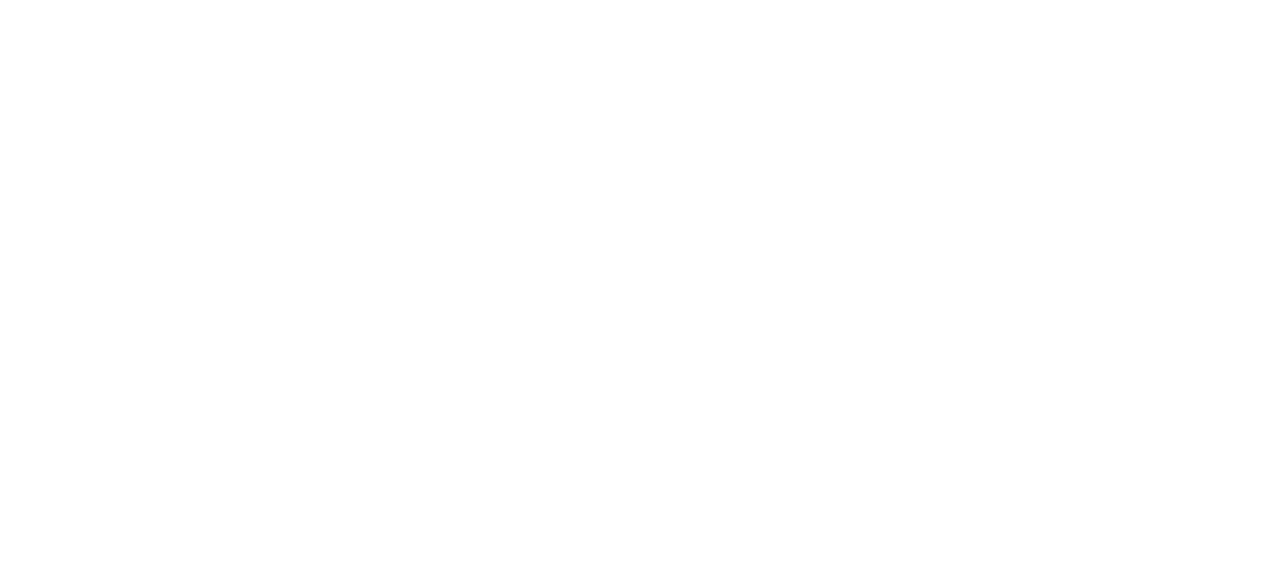
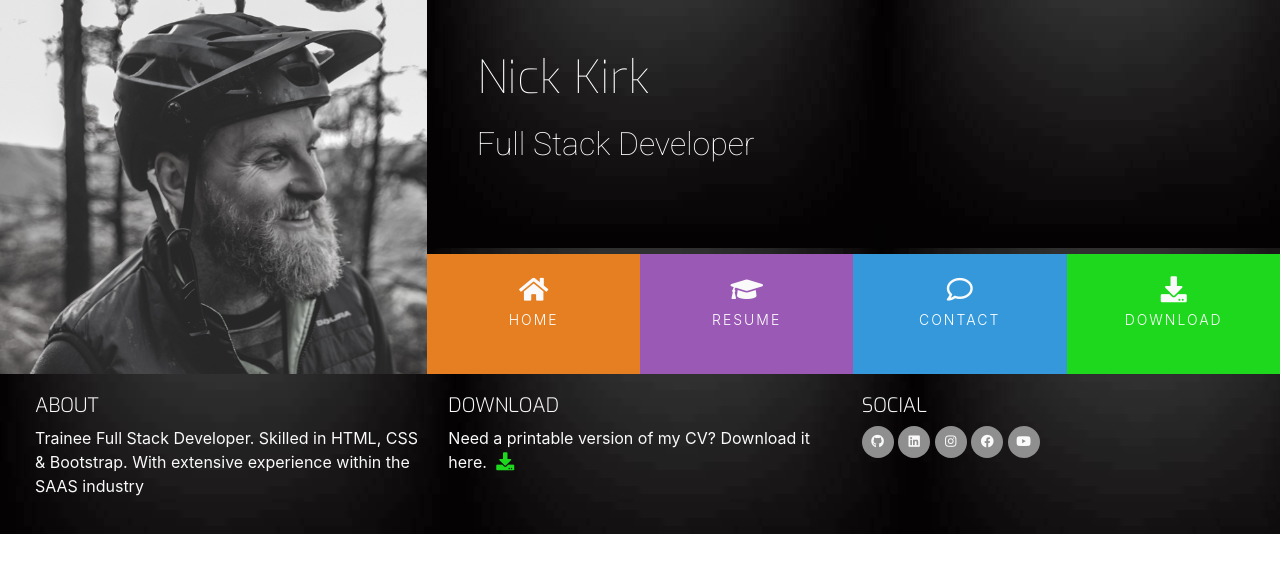
Before and after one commit to nickassafkirk/Nick-Kirk-Resume, a plain HTML site: page resume.html in a window 1280 px wide. Drawn offline with nearby package versions, Linux system fonts and the light colour scheme.

Commit message:
finish styling footer content. Copy Header + footer to contact + resume pages

```diff
--- a/assets/css/style.css
+++ b/assets/css/style.css
@@ -2,12 +2,23 @@
 
 @import url('https://fonts.googleapis.com/css2?family=Exo:ital,wght@0,100;0,200;0,300;0,400;0,500;0,600;0,700;1,100;1,200;1,300;1,400;1,500;1,600;1,700&family=Roboto:ital,wght@0,100;0,300;0,400;0,500;0,700;0,900;1,100;1,300;1,400;1,500;1,700;1,900&display=swap');
 
+:root{
+    --offwhite: #fafafa;
+    --lightgrey: #8f8f8f;
+    --glowgreen: rgb(29, 216, 29);
+    --home: #e67e22;
+    --resume: #9b59b6;
+    --contact: #3498db;
+    --download: #525252;
+    --footer: #525252;
+    --gradient: url("../images/gradient.jpg");
 
+}
 /* colors */
 
 .bg-color-name-title{
 
-   background: url("../images/gradient.jpg");
+   background: var(--gradient);
    /*
    background-color:#676767;
     background-position: center;
@@ -15,19 +26,19 @@
 }
 
 .ui-menu-color-home{
-    background-color: #e67e22;
+    background-color: var(--home);
 }
 
 .ui-menu-color-resume{
-    background-color: #9b59b6;
+    background-color: var(--resume);
 }
 
 .ui-menu-color-contact{
-    background-color: #3498db;
+    background-color: var(--contact);
 }
 
 .ui-menu-color-download{
-    background-color: #525252;
+    background-color: var(--glowgreen);
 }
 
 /* Heading */
@@ -107,7 +118,7 @@ header{
 .menuitem a i{
     padding-top: 22px;
     display: block;
-    color: #fafafa;
+    color: var(--offwhite);
     font-size: 26px;
 }
 
@@ -141,14 +152,59 @@ h1,h2,h3,h4,{
 .general-sub{
     font-family: 'Exo', sans-serif;
     font-weight: 300;
-    color: #fafafa;
+    color: var(--offwhite);
 }
+
+.inline-block{display: inline-block;}
 
 /* footer */
 
 footer{
-    background-color: #525252;
-    color: #fafafa;
+    background: var(--gradient);
+    color: var(--offwhite);
     min-height: 120px;
     margin: 0;
 }
+
+#footer-details{
+    padding: 20px;
+}
+
+.cv-pdf i{
+    font-size: 18px;
+    color: var(--glowgreen);
+    text-align: center;
+    padding-left: 5px;
+    transition: all 0.35s ease-in-out;
+    -moz-transition: all 0.35s ease-in-out; /* Mozilla */
+    -webkit-transition: all 0.35s ease-in-out; /* Webkit */
+    -o-transition: all 0.35s ease-in-out; /* Opera */
+}
+
+.cv-pdf i:hover{
+    color: var(--home);
+}
+
+.social-links{
+    padding-bottom: 15px;
+}
+
+.social-links li a i{
+    width: 32px;
+    height: 32px;
+    padding: 12px 0;
+    border-radius: 50%;
+    font-size: 13px;
+    line-height: 7px;
+    text-align: center;
+    color: var(--offwhite);
+    background: var(--lightgrey);
+    transition: all 0.35s ease-in-out;
+    -moz-transition: all 0.35s ease-in-out; /* Mozilla */
+    -webkit-transition: all 0.35s ease-in-out; /* Webkit */
+    -o-transition: all 0.35s ease-in-out; /* Opera */
+}
+
+.social-links li a i:hover{
+    background: var(--glowgreen);
+}
--- a/resume.html
+++ b/resume.html
@@ -0,0 +1,107 @@
+<!DOCTYPE html>
+<html lang="en">
+<head>
+    <meta charset="UTF-8">
+    <meta name="viewport" content="width=device-width, initial-scale=1, shrink-to-fit=no">
+    <link rel="stylesheet" href="https://maxcdn.bootstrapcdn.com/bootstrap/4.2.1/css/bootstrap.min.css"/>
+    <link rel="stylesheet" href="https://use.fontawesome.com/releases/v5.15.1/css/all.css"
+    integrity="sha384-vp86vTRFVJgpjF9jiIGPEEqYqlDwgyBgEF109VFjmqGmIY/Y4HV4d3Gp2irVfcrp" crossorigin="anonymous">
+    <link rel="stylesheet" href="https://cdnjs.cloudflare.com/ajax/libs/hover.css/2.3.1/css/hover.css">
+    <link rel="stylesheet" href="assets/css/style.css" type="text/css">
+    <title>Resume</title>
+</head>
+<body>
+    <header>
+        <div class="row no-gutters">
+            <a href="index.html" class="col-md-4 logo">
+            </a>
+            <div class="col-md-8">
+                <div class="row no-gutters bg-color-name-title">
+                    <div class="col heading">
+                        <h1 class="name">Nick Kirk</h1>
+                        <h2 class="title">Full Stack Developer</h2>
+                    </div>
+                    <div class="col overlay">
+                    <br>
+                    </div>
+                </div>
+                <div class="row no-gutters">
+                    <div class="col">
+                        <ul id="nav" class="list-inline menucontainer">
+                            <li class="col-6 col-sm-3 ui-menu-color-home list-inline-item menuitem">
+                                <a href="index.html" class="hvr-sweep-to-bottom"><i class="fa fa-home" aria-hidden="true"></i><span>Home</span></a>
+                            </li>
+                            <li class="col-6 col-sm-3 ui-menu-color-resume list-inline-item menuitem">
+                                <a href="resume.html" class="hvr-sweep-to-bottom"><i class="fa fa-graduation-cap" aria-hidden="true"></i><span>Resume</span></a>
+                            </li>
+                            <li class="col-6 col-sm-3 ui-menu-color-contact list-inline-item menuitem">
+                                <a href="contact.html" class="hvr-sweep-to-bottom"><i class="far fa-comment" aria-hidden="true"></i><span>Contact</span></a>
+                            </li>
+                            <li class="col-6 col-sm-3 ui-menu-color-download list-inline-item menuitem">
+                                <a href="#" class="hvr-sweep-to-bottom"><i class="fa fa-download" aria-hidden="true"></i><span>Download</span></a>
+                            </li>
+                        </ul>
+                    </div>
+                </div>
+            </div>
+        </div>
+
+    </header>
+    <section>
+    </section>
+    <footer class="container-fluid">
+        <div id="footer-details" class="row">
+            <div class="col-sm-4">
+                <h5 class="uppercase general-sub">About</h5>
+                <p class="inline-block">Trainee Full Stack Developer. Skilled in HTML, CSS & Bootstrap. With extensive experience within the SAAS industry</p>
+            </div>
+            <div class="col-sm-4">
+                <h5 class="uppercase general-sub">Download</h5>
+                <p class="inline-block">Need a printable version of my CV? Download it here.
+                <a href="#" target="_blank" class="cv-pdf">
+                    <i class="fa fa-download" aria-hidden="true"></i>
+                    <span class="sr-only">Download link</span> <!-- sr only will only display on screen readers -->
+
+                </a>
+                </p>
+            </div>
+            <div class="col-sm-4">
+                <h5 class="uppercase general-sub">Social</h5>
+                <ul class="list-inline social-links">
+                    <li class="list-inline-item">
+                        <a target="_blank" href="#">
+                            <i class="fab fa-github" aria-hidden="true"></i>
+                            <span class="sr-only">Github</span>
+                        </a>
+                    </li>
+                    <li class="list-inline-item">
+                        <a target="_blank" href="#">
+                            <i class="fab fa-linkedin" aria-hidden="true"></i>
+                            <span class="sr-only">Twitter</span>
+                        </a>
+                    </li>
+                    <li class="list-inline-item">
+                        <a target="_blank" href="#">
+                            <i class="fab fa-instagram" aria-hidden="true"></i>
+                            <span class="sr-only">Instagram</span>
+                        </a>
+                    </li>
+                    <li class="list-inline-item">
+                        <a target="_blank" href="#">
+                            <i class="fab fa-facebook" aria-hidden="true"></i>
+                            <span class="sr-only">Facebook</span>
+                        </a>
+                    </li>
+                    <li class="list-inline-item">
+                        <a target="_blank" href="#">
+                            <i class="fab fa-youtube" aria-hidden="true"></i>
+                            <span class="sr-only">Youtube</span>
+                        </a>
+                    </li>
+                </ul>
+            </div>
+        </div>
+    </footer>
+
+</body>
+</html>
```
Also changed, not shown: index.html (+41 -1 lines).
